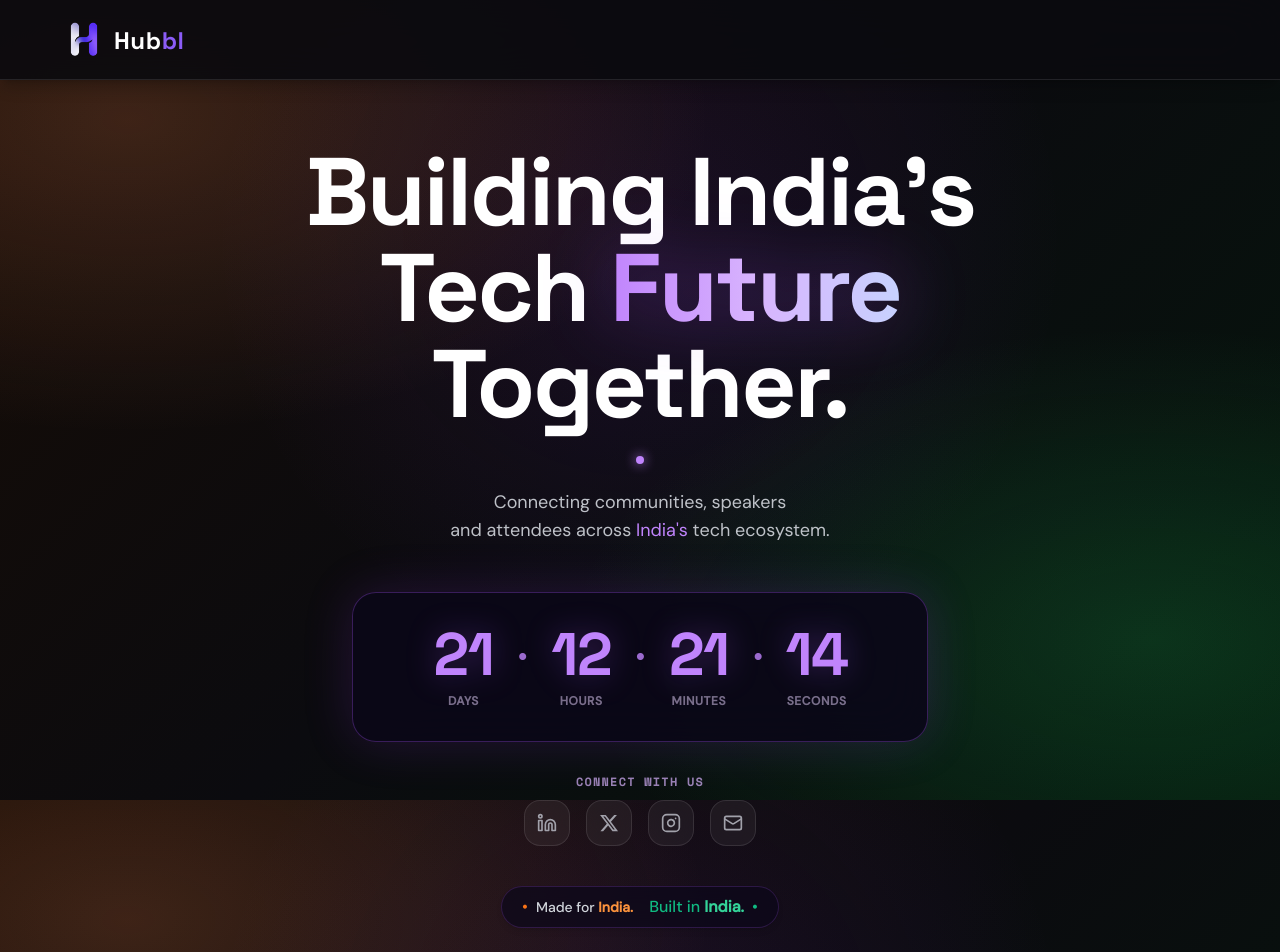
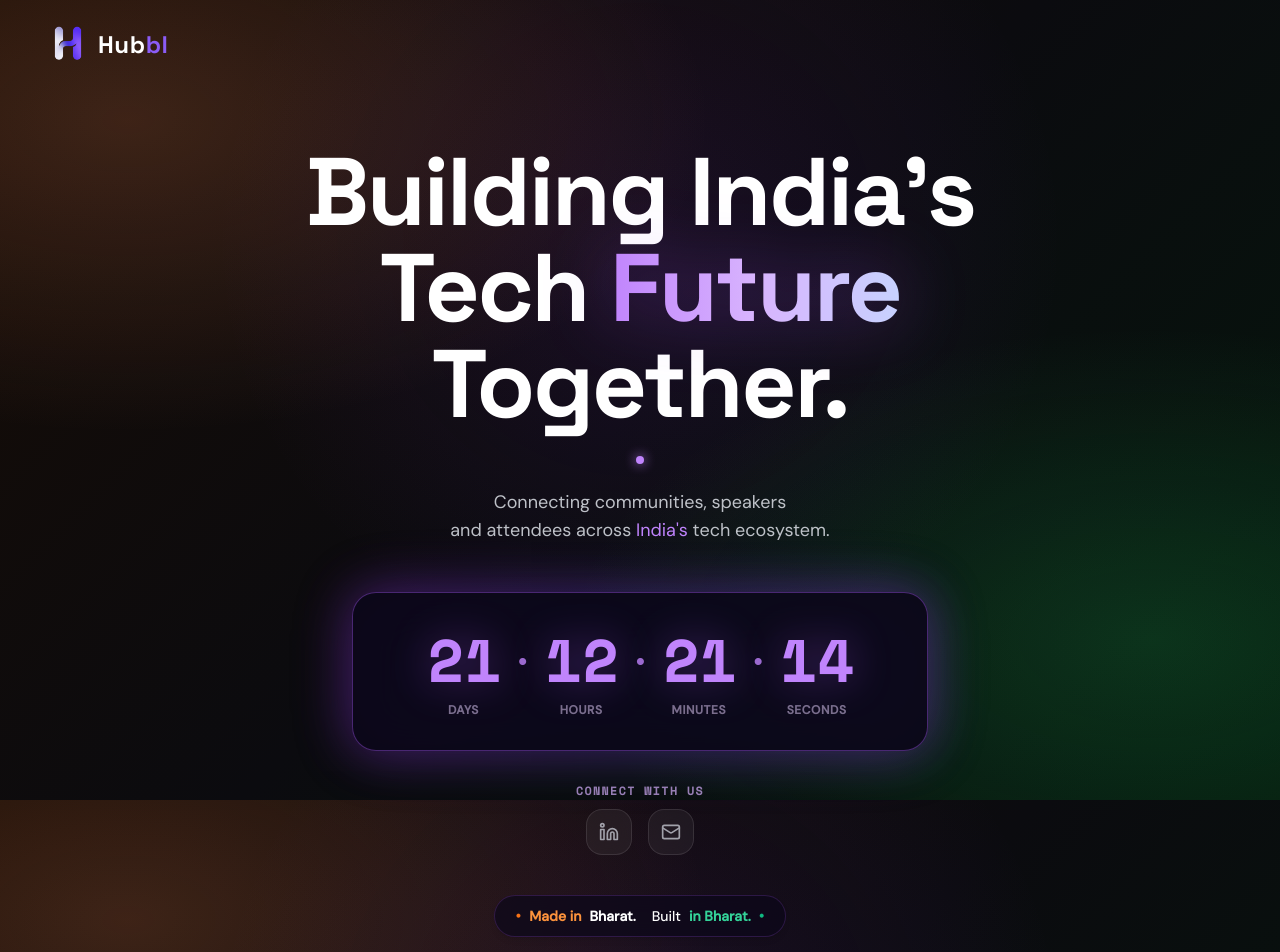
Before and after one commit to Vrund-11/countdown, a React (Vite) app: page / in a window 1280 px wide. Shown: the top 952 px of the page. Built offline with nearby package versions, Linux system fonts and the light colour scheme.

Commit message:
feat: add sliding countdown animation, update logo header, Bharat branding, and H favicon

```diff
--- a/index.html
+++ b/index.html
@@ -11,8 +11,10 @@
     <meta property="og:title" content="Hubbl — Countdown to Launch" />
     <meta property="og:description" content="Official launch countdown for Hubbl. India's future of community building." />
 
-    <!-- Favicon -->
+    <!-- Favicon / Tab Icon -->
     <link rel="icon" type="image/png" href="/logos/hubbl-icon.png" />
+    <link rel="shortcut icon" type="image/png" href="/logos/hubbl-icon.png" />
+    <link rel="apple-touch-icon" href="/logos/hubbl-icon.png" />
 
     <!-- Preconnect & Preload Fonts for Ultra-Fast Initial Render -->
     <link rel="preconnect" href="https://fonts.googleapis.com">
--- a/src/App.tsx
+++ b/src/App.tsx
@@ -4,25 +4,12 @@ import {
   Mic,
   User,
   Linkedin,
-  Instagram,
   Mail,
   Heart
 } from 'lucide-react';
 import gsap from 'gsap';
 
-// Twitter / X Icon from Hubbl SocialMediaDock
-const XIcon = ({ className }: { className?: string }) => (
-  <svg
-    viewBox="0 0 24 24"
-    aria-hidden="true"
-    fill="currentColor"
-    className={className || "w-5 h-5"}
-  >
-    <path d="M18.244 2.25h3.308l-7.227 8.26 8.502 11.24H16.17l-5.214-6.817L4.99 21.75H1.68l7.73-8.835L1.254 2.25H8.08l4.713 6.231zm-1.161 17.52h1.833L7.084 4.126H5.117z" />
-  </svg>
-);
-
-// Exact Social Media Dock Component from Hubbl Repo
+// Social Media Dock - LinkedIn + Email only
 const SocialMediaDock = () => (
   <div className="flex items-center gap-3 sm:gap-4">
     {/* LinkedIn */}
@@ -36,28 +23,6 @@ const SocialMediaDock = () => (
       <Linkedin className="w-4 h-4 sm:w-5 sm:h-5 text-zinc-400 group-hover:text-[#0A66C2] group-hover:scale-110 transition-all duration-500 ease-in-out" />
     </a>
 
-    {/* X (Formerly Twitter) */}
-    <a
-      href="https://x.com/hubblcommunity"
-      target="_blank"
-      rel="noopener noreferrer"
-      aria-label="Hubbl on X"
-      className="group relative p-2.5 sm:p-3 rounded-2xl bg-white/5 border border-white/10 backdrop-blur-md overflow-hidden transition-all duration-500 ease-in-out hover:border-white/50 hover:bg-white/10 hover:shadow-[0_0_20px_rgba(255,255,255,0.25)]"
-    >
-      <XIcon className="w-4 h-4 sm:w-5 sm:h-5 text-zinc-400 group-hover:text-white group-hover:scale-110 transition-all duration-500 ease-in-out" />
-    </a>
-
-    {/* Instagram */}
-    <a
-      href="https://instagram.com/hubblcommunity"
-      target="_blank"
-      rel="noopener noreferrer"
-      aria-label="Hubbl on Instagram"
-      className="group relative p-2.5 sm:p-3 rounded-2xl bg-white/5 border border-white/10 backdrop-blur-md overflow-hidden transition-all duration-500 ease-in-out hover:border-pink-500/60 hover:bg-gradient-to-tr hover:from-[#f09433]/20 hover:via-[#dc2743]/20 hover:to-[#bc1888]/20 hover:shadow-[0_0_20px_rgba(225,48,108,0.35)]"
-    >
-      <Instagram className="w-4 h-4 sm:w-5 sm:h-5 text-zinc-400 group-hover:text-[#E1306C] group-hover:scale-110 transition-all duration-500 ease-in-out" />
-    </a>
-
     {/* Email info@Hubbl.in */}
     <a
       href="mailto:info@Hubbl.in"
@@ -69,9 +34,42 @@ const SocialMediaDock = () => (
   </div>
 );
 
+// Vertical Sliding Digit Column for smooth After Effects style countdown reel
+const DigitColumn = ({ digit }: { digit: string }) => {
+  const num = parseInt(digit, 10);
+  const safeNum = isNaN(num) ? 0 : num;
+
+  return (
+    <div className="relative h-[1.15em] overflow-hidden inline-block text-center w-[0.62em] [mask-image:linear-gradient(to_bottom,transparent,black_15%,black_85%,transparent)]">
+      <div
+        className="transition-transform duration-500 [transition-timing-function:cubic-bezier(0.34,1.56,0.64,1)] flex flex-col items-center select-none"
+        style={{ transform: `translateY(-${safeNum * 10}%)` }}
+      >
+        {[0, 1, 2, 3, 4, 5, 6, 7, 8, 9].map((n) => (
+          <span key={n} className="h-[1.15em] flex items-center justify-center leading-none font-mono tabular-nums">
+            {n}
+          </span>
+        ))}
+      </div>
+    </div>
+  );
+};
+
+const SlidingNumber = ({ value }: { value: number }) => {
+  const str = value.toString().padStart(2, '0');
+  const digits = str.split('');
+
+  return (
+    <div className="flex items-center justify-center">
+      {digits.map((d, idx) => (
+        <DigitColumn key={idx} digit={d} />
+      ))}
+    </div>
+  );
+};
+
 function App() {
   const containerRef = useRef<HTMLDivElement>(null);
-  const [scrolled, setScrolled] = useState(false);
 
   // Target Launch Date: August 15, 2026 Midnight IST (00:00:00 GMT+5:30)
   const targetDate = useRef(new Date('2026-08-15T00:00:00+05:30').getTime()).current;
@@ -101,15 +99,6 @@ function App() {
     return () => clearInterval(interval);
   }, [targetDate]);
 
-  // Scroll listener for Navbar
-  useEffect(() => {
-    const handleScroll = () => {
-      setScrolled(window.scrollY > 40);
-    };
-    window.addEventListener('scroll', handleScroll, { passive: true });
-    return () => window.removeEventListener('scroll', handleScroll);
-  }, []);
-
   // Instant non-blocking entrance animation
   useEffect(() => {
     const ctx = gsap.context(() => {
@@ -126,10 +115,6 @@ function App() {
     return () => ctx.revert();
   }, []);
 
-  const formatNumber = (num: number) => {
-    return num.toString().padStart(2, '0');
-  };
-
   return (
     <div
       ref={containerRef}
@@ -137,21 +122,12 @@ function App() {
     >
 
       {/* ========================================================================= */}
-      {/* HUBBL NAVBAR (Logo Left)                                                  */}
+      {/* FLOATING BRAND LOGO (Top-Left, Navbar Background Removed)                */}
       {/* ========================================================================= */}
-      <nav
-        className={`fixed top-0 left-0 right-0 z-50 transition-all duration-300 ease-in-out border-b h-16 lg:h-18 xl:h-20 2xl:h-24 flex items-center anim-header ${
-          scrolled
-            ? "bg-[#0B0B0F]/95 backdrop-blur-2xl border-white/15 shadow-xl shadow-black/40"
-            : "bg-[#0B0B0F]/90 backdrop-blur-xl border-white/10 shadow-lg shadow-black/20"
-        }`}
-      >
-        <div className="w-full max-w-[1920px] 3xl:max-w-[2400px] mx-auto px-4 md:px-8 xl:px-16 2xl:px-24 flex items-center justify-between h-full relative">
-
-          {/* Brand Logo */}
+      <header className="fixed top-6 left-6 sm:left-10 lg:left-12 z-50 anim-header">
         <a
           href="/"
-            className="flex items-center gap-2.5 z-50 cursor-pointer hover:drop-shadow-[0_0_12px_rgba(255,255,255,0.35)] transition-all duration-300 shrink-0"
+          className="flex items-center gap-2.5 cursor-pointer hover:drop-shadow-[0_0_12px_rgba(255,255,255,0.35)] transition-all duration-300"
           aria-label="Hubbl Home"
         >
           <img
@@ -165,9 +141,7 @@ function App() {
             Hub<span className="text-violet-500">bl</span>
           </span>
         </a>
-
-        </div>
-      </nav>
+      </header>
 
       {/* ========================================================================= */}
       {/* LAUNCH TIMER HERO SECTION                                                 */}
@@ -193,15 +167,18 @@ function App() {
           and attendees across <span className="text-purple-400 font-normal">India's</span> tech ecosystem.
         </p>
 
-        {/* Countdown Box */}
-        <div className="anim-card w-full max-w-xl mb-6 sm:mb-8">
-          <div className="relative rounded-xl sm:rounded-3xl bg-[#0b0718]/90 border border-purple-500/30 p-4 sm:p-8 backdrop-blur-xl shadow-[0_0_50px_rgba(147,51,234,0.18)]">
+        {/* Countdown Box with Neon Glow Ring */}
+        <div className="anim-card w-full max-w-xl mb-6 sm:mb-8 relative group">
+          {/* Animated Neon Glow Backdrop Ring */}
+          <div className="absolute -inset-1 rounded-2xl sm:rounded-[32px] bg-gradient-to-r from-purple-600/40 via-indigo-500/30 to-purple-600/40 blur-xl opacity-70 group-hover:opacity-100 transition duration-1000 group-hover:duration-200 animate-pulse" />
+
+          <div className="relative rounded-xl sm:rounded-3xl bg-[#0b0718]/90 border border-purple-500/40 p-4 sm:p-8 backdrop-blur-xl shadow-[0_0_60px_rgba(147,51,234,0.25)]">
             <div className="flex items-center justify-between px-1 sm:px-6">
 
               {/* DAYS */}
               <div className="flex flex-col items-center flex-1">
-                <span className="text-2xl sm:text-5xl md:text-6xl font-bold text-purple-400 font-heading tracking-tight drop-shadow-[0_0_15px_rgba(168,85,247,0.3)]">
-                  {formatNumber(timeLeft.days)}
+                <span className="text-2xl sm:text-5xl md:text-6xl font-bold text-purple-400 font-heading tracking-tight drop-shadow-[0_0_20px_rgba(168,85,247,0.4)]">
+                  <SlidingNumber value={timeLeft.days} />
                 </span>
                 <span className="text-[8px] sm:text-xs font-semibold tracking-wider text-purple-200/50 uppercase mt-1 sm:mt-2">
                   DAYS
@@ -213,8 +190,8 @@ function App() {
 
               {/* HOURS */}
               <div className="flex flex-col items-center flex-1">
-                <span className="text-2xl sm:text-5xl md:text-6xl font-bold text-purple-400 font-heading tracking-tight drop-shadow-[0_0_15px_rgba(168,85,247,0.3)]">
-                  {formatNumber(timeLeft.hours)}
+                <span className="text-2xl sm:text-5xl md:text-6xl font-bold text-purple-400 font-heading tracking-tight drop-shadow-[0_0_20px_rgba(168,85,247,0.4)]">
+                  <SlidingNumber value={timeLeft.hours} />
                 </span>
                 <span className="text-[8px] sm:text-xs font-semibold tracking-wider text-purple-200/50 uppercase mt-1 sm:mt-2">
                   HOURS
@@ -226,8 +203,8 @@ function App() {
 
               {/* MINUTES */}
               <div className="flex flex-col items-center flex-1">
-                <span className="text-2xl sm:text-5xl md:text-6xl font-bold text-purple-400 font-heading tracking-tight drop-shadow-[0_0_15px_rgba(168,85,247,0.3)]">
-                  {formatNumber(timeLeft.minutes)}
+                <span className="text-2xl sm:text-5xl md:text-6xl font-bold text-purple-400 font-heading tracking-tight drop-shadow-[0_0_20px_rgba(168,85,247,0.4)]">
+                  <SlidingNumber value={timeLeft.minutes} />
                 </span>
                 <span className="text-[8px] sm:text-xs font-semibold tracking-wider text-purple-200/50 uppercase mt-1 sm:mt-2">
                   MINUTES
@@ -239,8 +216,8 @@ function App() {
 
               {/* SECONDS */}
               <div className="flex flex-col items-center flex-1">
-                <span className="text-2xl sm:text-5xl md:text-6xl font-bold text-purple-400 font-heading tracking-tight drop-shadow-[0_0_15px_rgba(168,85,247,0.3)]">
-                  {formatNumber(timeLeft.seconds)}
+                <span className="text-2xl sm:text-5xl md:text-6xl font-bold text-purple-400 font-heading tracking-tight drop-shadow-[0_0_20px_rgba(168,85,247,0.4)]">
+                  <SlidingNumber value={timeLeft.seconds} />
                 </span>
                 <span className="text-[8px] sm:text-xs font-semibold tracking-wider text-purple-200/50 uppercase mt-1 sm:mt-2">
                   SECONDS
@@ -259,12 +236,14 @@ function App() {
           <SocialMediaDock />
         </div>
 
-        {/* Tagline Pill (Made for India. Built in India.) */}
+        {/* Tagline Pill (Made in Bharat. Built in Bharat.) */}
         <div className="anim-tagline mb-8 sm:mb-10 px-2">
           <div className="inline-flex items-center gap-1.5 sm:gap-2 px-3.5 sm:px-5 py-1.5 sm:py-2 rounded-full border border-purple-500/20 bg-[#0c081a]/70 backdrop-blur-md shadow-md text-[11px] sm:text-sm font-medium flex-wrap justify-center">
             <span className="text-orange-500 text-xs sm:text-base leading-none">•</span>
-            <span className="text-gray-300">Made for <span className="text-orange-400 font-semibold">India.</span></span>
-            <span className="text-emerald-500 text-xs sm:text-base leading-none ml-1 sm:ml-2">Built in <span className="text-emerald-400 font-semibold">India.</span></span>
+            <span className="text-orange-400 font-semibold">Made in </span>
+            <span className="text-white font-semibold">Bharat.</span>
+            <span className="text-white font-medium ml-1 sm:ml-2">Built </span>
+            <span className="text-emerald-400 font-semibold">in Bharat.</span>
             <span className="text-emerald-500 text-xs sm:text-base leading-none">•</span>
           </div>
         </div>
@@ -369,9 +348,9 @@ function App() {
             Made with{" "}
             <Heart
               size={12}
-              className="text-fractal-orange fill-fractal-orange"
+              className="text-orange-500 fill-orange-500"
             />{" "}
-            in India
+            in Bharat
           </p>
         </div>
       </footer>
```
Also changed, not shown: wrangler.json (added, +8 -0 lines). Lines whose indentation alone changed are shown as unchanged.
